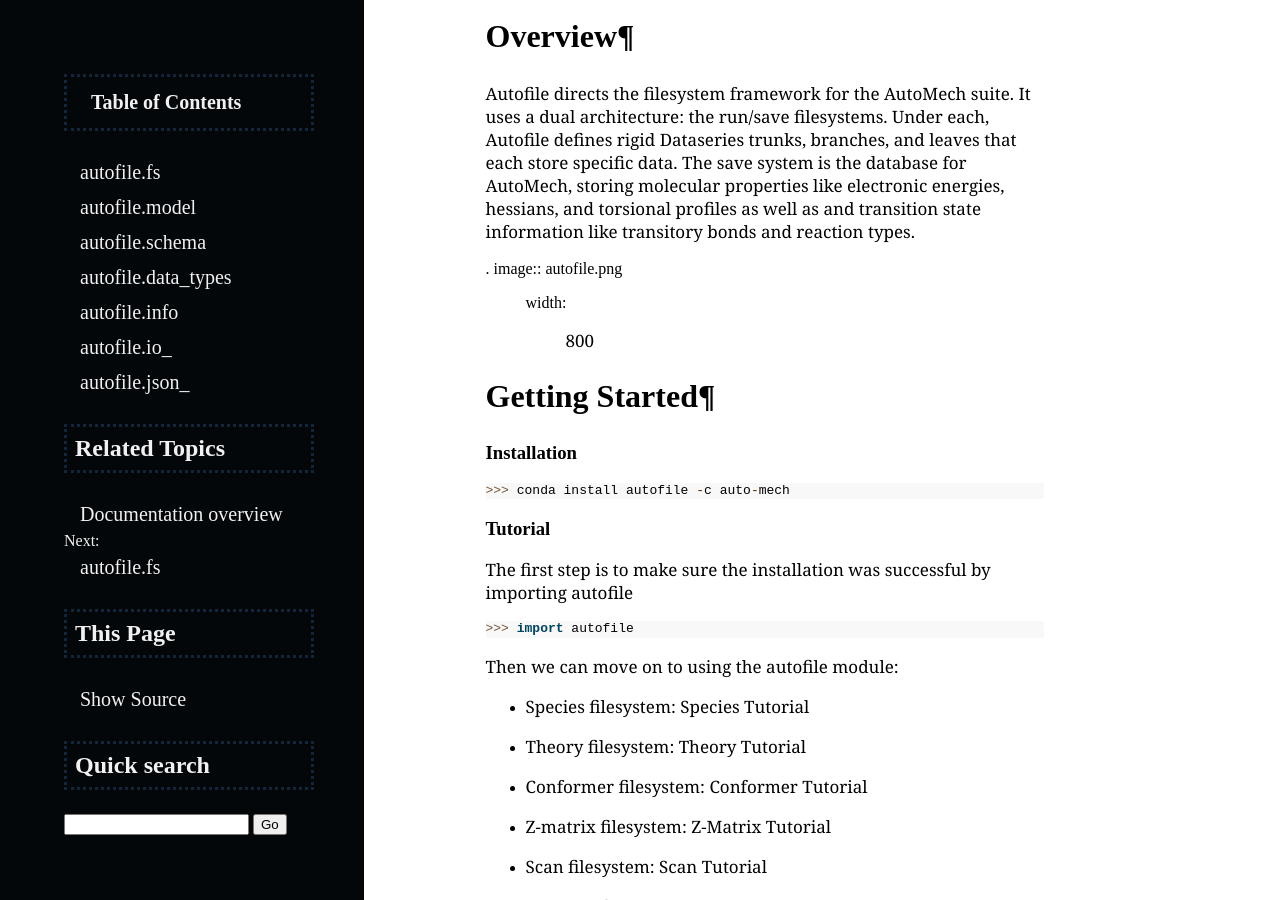
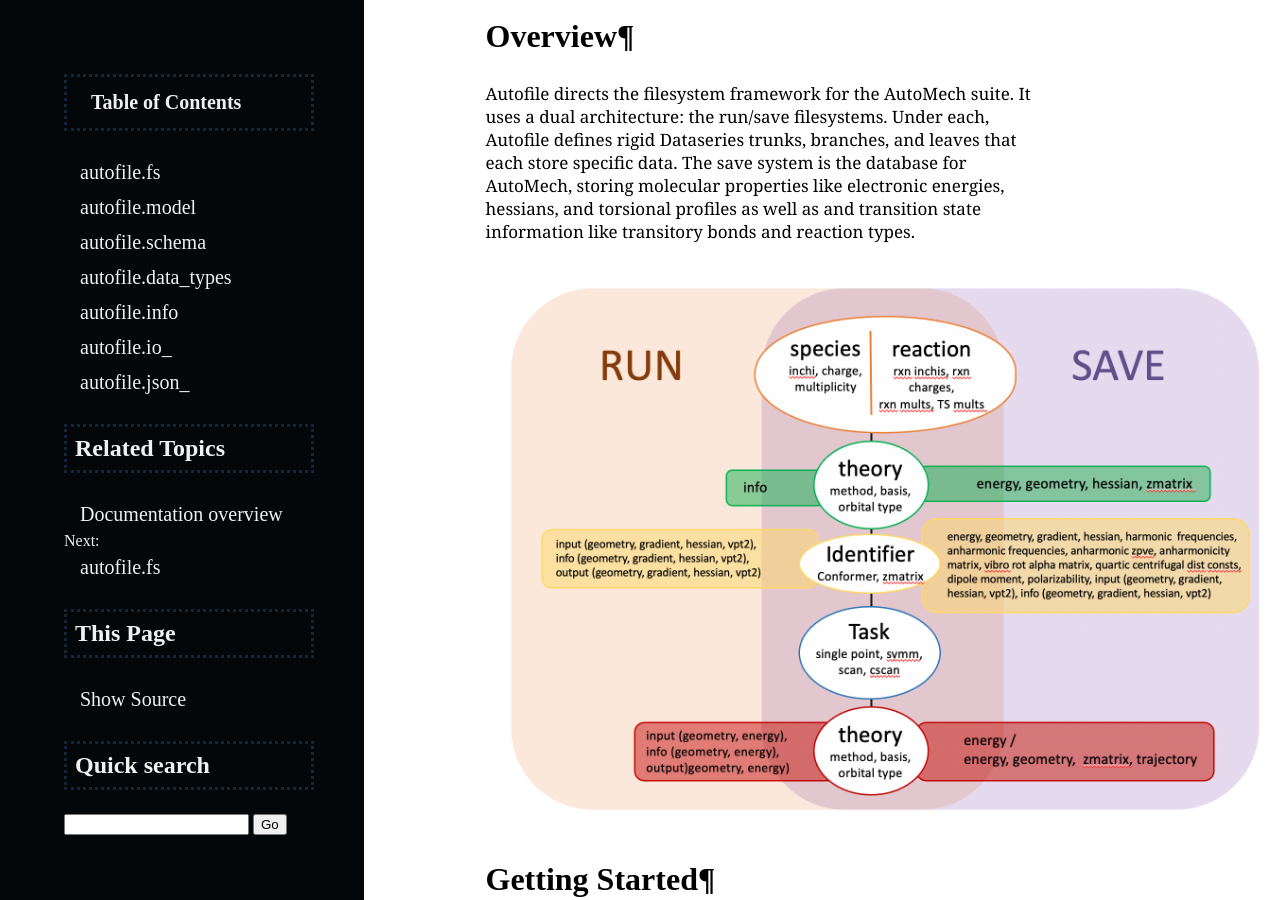
Before and after one commit to Auto-Mech/autofile, a Sphinx documentation site: the page built from docs/index.rst, in a window 1280 px wide and 900 px high, scrolled down 308 px. Built offline with Sphinx 7.4.7, drawn with Linux system fonts in a browser that asks for light colours; pages that are not in the unit, such as notebooks, are missing from menus.

Commit message:
update index

```diff
--- a/docs/_static/css/automech.css
+++ b/docs/_static/css/automech.css
@@ -84,6 +84,7 @@
 div.sphinxsidebarwrapper {
   color: #f1f1f1;
 }
+
 div.sphinxsidebar a {
   padding: 6px 8px 6px 16px;
   text-decoration: none;
--- a/docs/index.rst
+++ b/docs/index.rst
@@ -22,9 +22,8 @@
 database for AutoMech, storing molecular properties like electronic energies, hessians, and torsional profiles as well as
 and transition state information like transitory bonds and reaction types.
 
-. image:: autofile.png
+.. image:: autofile.png
   :width: 800
-
 
 Getting Started
 ~~~~~~~~~~~~~~~
```
